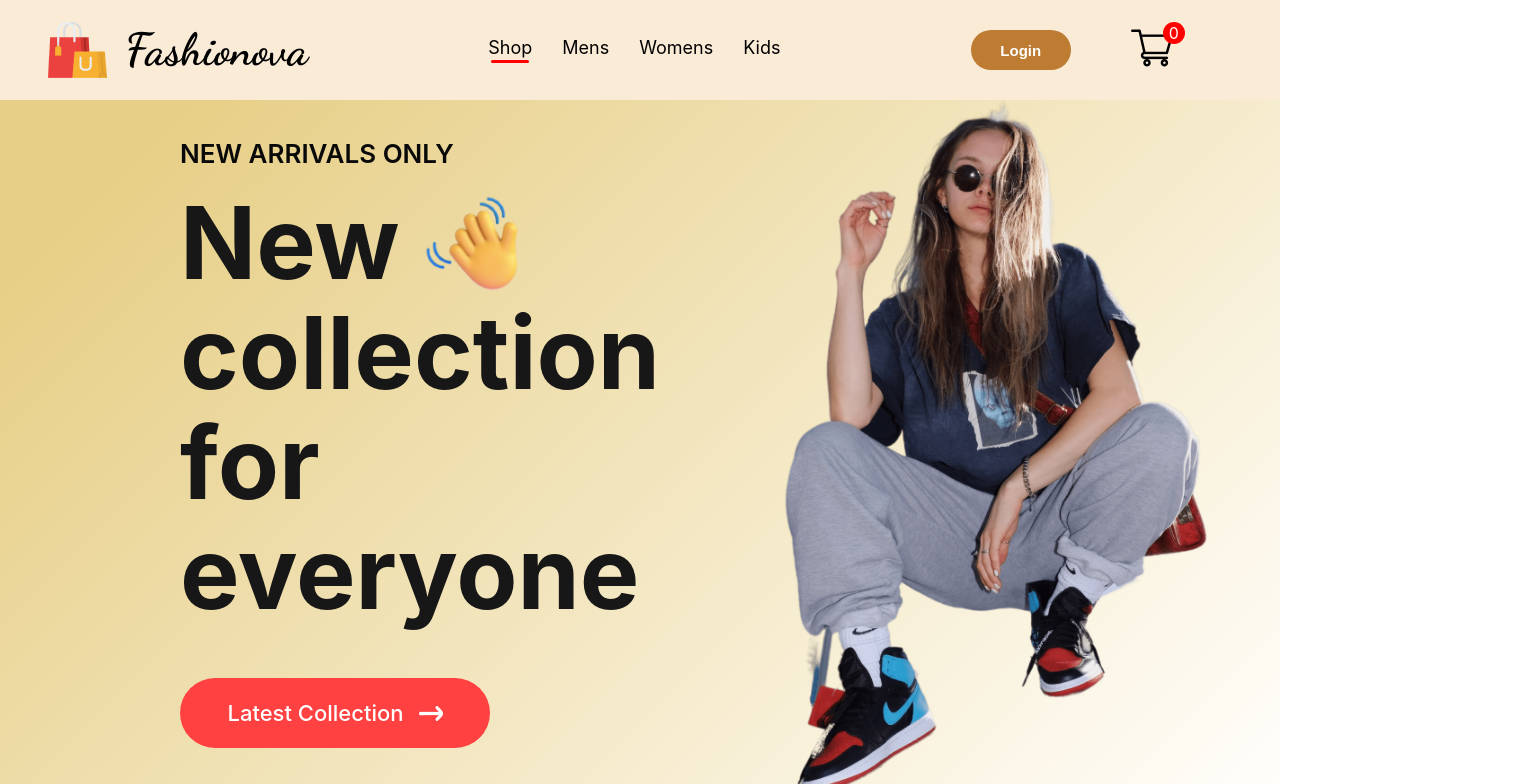
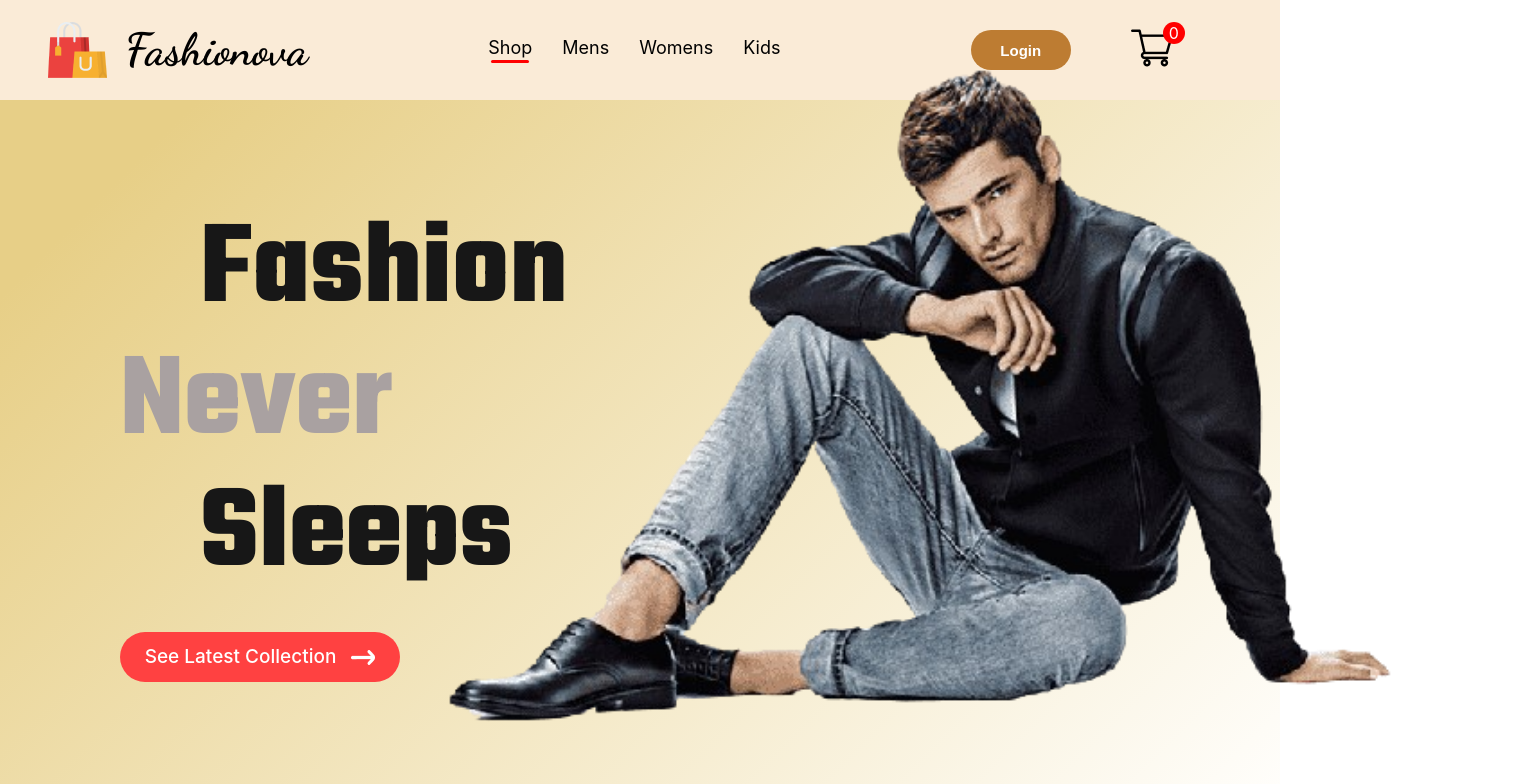
Before and after one commit to Shreeyog-Gaikwad/Fashionova, a React (Create React App) app in the folder frontend/: page / in a window 1280 px wide. Shown: the top 784 px of the page, 1523 px wide, since content can reach past the window. Built offline with nearby package versions, Linux system fonts and the light colour scheme.

Commit message:
Hero Component Changed

```diff
--- a/frontend/public/index.html
+++ b/frontend/public/index.html
@@ -11,6 +11,7 @@
   <link rel="preconnect" href="https://fonts.googleapis.com" />
   <link rel="preconnect" href="https://fonts.gstatic.com" crossorigin />
   <link href="https://fonts.googleapis.com/css2?family=Dancing+Script:wght@400..700&display=swap" rel="stylesheet" />
+  <link href="https://fonts.googleapis.com/css2?family=Teko:wght@300..700&display=swap" rel="stylesheet">
   <link rel="manifest" href="%PUBLIC_URL%/manifest.json" />
   <title>Fashionova</title>
 </head>
--- a/frontend/src/Components/Hero/Hero.css
+++ b/frontend/src/Components/Hero/Hero.css
@@ -9,31 +9,27 @@
     display: flex;
     flex-direction: column;
     justify-content: center;
-    gap: 20px;
-    padding-left: 180px;
+    padding-left: 120px;
     line-height: 1.1;
 }
 
-.hero-left h2{
-    color: #090909;
-    font-size: 26px;
-    font-weight: 600;
+.p1{
+    color: #171717;
+    font-size: 120px;
+    font-weight: 700;
+    font-family: "Teko", sans-serif;
+    padding-left: 80px;
 }
 
-.hero-left p{
-    color: #171717;
-    font-size: 100px;
+.p2{
+    color: #a9a1a1;
+    font-size: 120px;
     font-weight: 700;
+    font-family: "Teko", sans-serif;
 }
 
-.hero-hand-icon{
-    display: flex;
-    align-items: center;
-    gap: 20px;
-}
-
-.hero-hand-icon img{
-    width: 105px;
+a {
+    text-decoration: none;
 }
 
 .hero-latest-btn{
@@ -41,17 +37,20 @@
     justify-content: center;
     align-items: center;
     gap: 15px;
-    width: 310px;
-    height: 70px;
+    width: 280px;
+    height: 50px;
     border-radius: 75px;
     margin-top: 30px;
     background: #ff4141;
     color: white;
-    font-size: 22px;
+    font-size: 19px;
     font-weight: 500;
+    cursor: pointer;
 }
 
 .hero-right{
+    width: 55vw;
+    height: 77vh;
     flex: 1;
     display:flex ;
     align-items: center;
--- a/frontend/src/Components/Hero/Hero.jsx
+++ b/frontend/src/Components/Hero/Hero.jsx
@@ -1,32 +1,30 @@
-import React from 'react';
+import React from "react";
 import "./Hero.css";
 import hand_icon from "../Assets/hand_icon.png";
-import arrow_icon from "../Assets/arrow.png"
-import hero_img from "../Assets/hero_image.png"
+import arrow_icon from "../Assets/arrow.png";
+import hero_img from "../Assets/hero1.png";
 
 const Hero = () => {
   return (
-    <div className='hero'>
+    <div className="hero">
       <div className="hero-left">
-        <h2>NEW ARRIVALS ONLY</h2>
         <div>
-          <div className="hero-hand-icon">
-            <p>New</p>
-            <img src={hand_icon} alt="" />
+          <p className="p1">Fashion</p>
+          <p className="p2">Never</p>
+          <p className="p1">Sleeps</p>
+        </div>
+        <a href="#newCollections">
+          <div className="hero-latest-btn">
+            <div>See Latest Collection</div>
+            <img src={arrow_icon} alt="" />
           </div>
-          <p>collection</p>
-          <p>for everyone</p>
-        </div>
-        <div className="hero-latest-btn">
-          <div>Latest Collection</div>
-          <img src={arrow_icon} alt="" />
-        </div>
+        </a>
       </div>
       <div className="hero-right">
         <img src={hero_img} alt="" />
       </div>
     </div>
-  )
-}
+  );
+};
 
-export default Hero
+export default Hero;
--- a/frontend/src/Components/NewCollections/NewCollections.jsx
+++ b/frontend/src/Components/NewCollections/NewCollections.jsx
@@ -5,7 +5,7 @@
 
 const NewCollections = () => {
   return (
-    <div className='new-collections'>
+    <div className='new-collections' id='newCollections'>
       <h1>NEW COLLECTIONS</h1>
       <hr />
       <div className="collections">
```
Also changed, not shown: frontend/src/Components/Assets/hero1.png (added).
